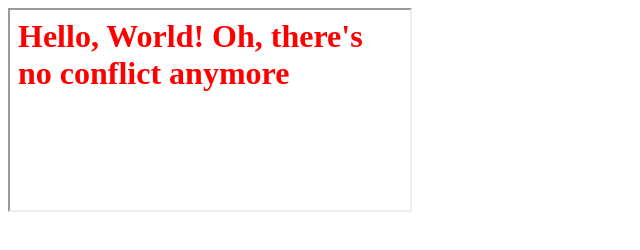
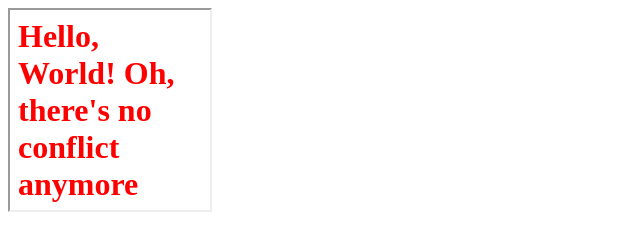
Before and after one commit to J0GA/Lab0.1, a plain HTML site: page index.html in a window 1280 px wide. Shown: the whole page, without its empty margins (0-640 px from the left). Drawn offline with Linux system fonts and the light colour scheme.

Commit message:
Revert "Unnecessary commit"
This reverts commit 33ecc9e9107456e9459df2286e467b2f7fcd5989.

```diff
--- a/index.html
+++ b/index.html
@@ -3,6 +3,6 @@
     <link type="text/css" rel="stylesheet" media="all" href="style.css" />
   </head>
   <body>
-    <iframe src="hello.html" width="400" height="200" />
+    <iframe src="hello.html" width="200" height="200" />
   </body>
 </html>
```
